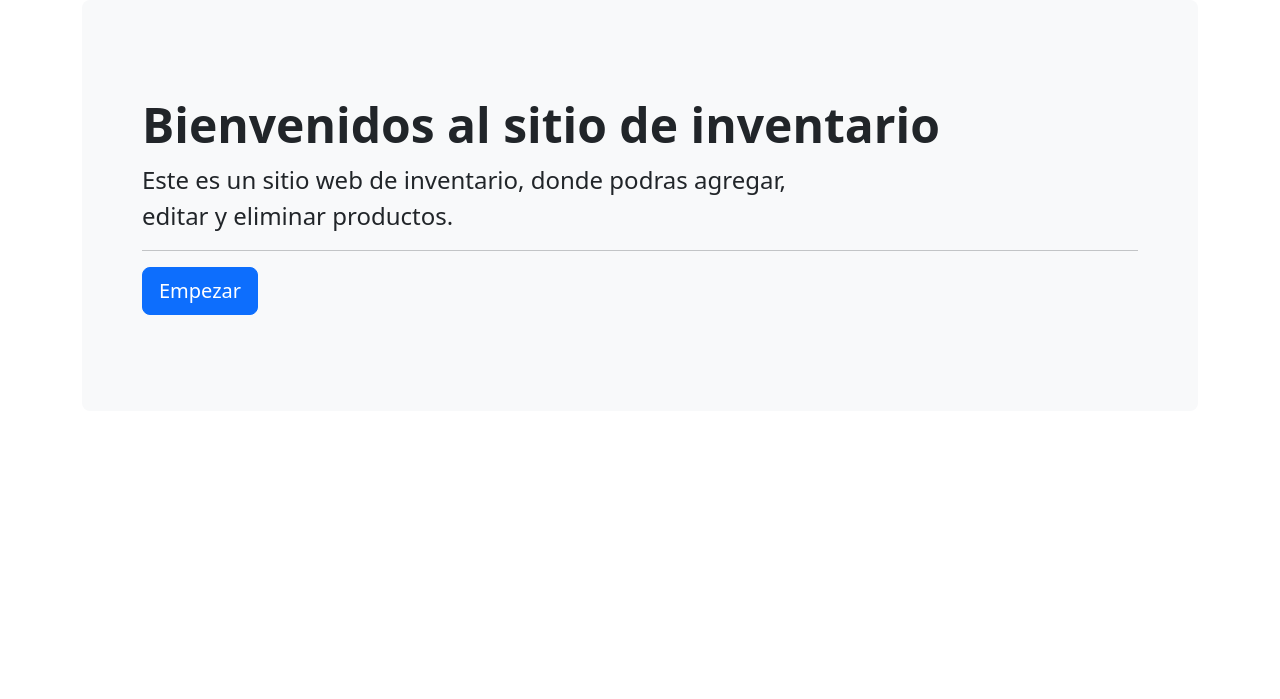
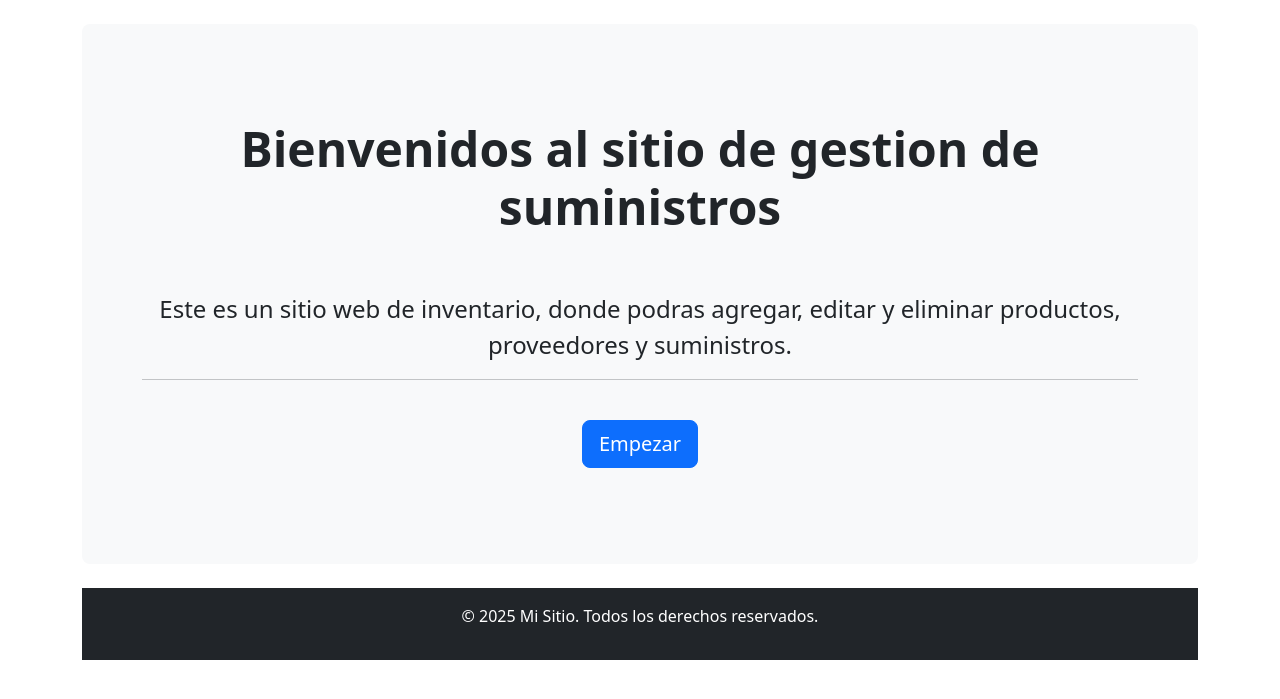
Before and after one commit to SebastianDuarte13/Proyect-Crud-Django, a Django app: page / in a window 1280 px wide. Shown: the part 56-755 px from the top of the page. Run offline with Django 5.2, Linux system fonts and the light colour scheme.

Commit message:
:rocket: finish crud productos :white_check_mark:

```diff
--- a/crud/templates/base.html
+++ b/crud/templates/base.html
@@ -29,6 +29,7 @@
     <div class="container">
         <div class="row">
             <div class="col-12">
+                <br>
                 {% block contenido %} {% endblock %}
             </div>
         </div>
--- a/crud/templates/paginas/inicio.html
+++ b/crud/templates/paginas/inicio.html
@@ -4,17 +4,30 @@
 
 {% block contenido %}
 
-<div class="p-5 mb-4 bg-light rounded-3">
+
+
+
+
+
+
+<div class="p-5 mb-4 bg-light rounded-3 bg-primary  text-center py-5">
     <div class="container-fluid py-5">
-        <h1 class="display-5 fw-bold">Bienvenidos al sitio de inventario</h1>
-        <p class="col-md-8 fs-4">
-            Este es un sitio web de inventario, donde podras agregar, editar y eliminar productos.
+
+        <h1 class="display-5 fw-bold">Bienvenidos al sitio de gestion de suministros</h1>
+        <br><br>
+        <p class=" fs-4">
+            Este es un sitio web de inventario, donde podras agregar, editar y eliminar productos, proveedores y suministros.</p>
             <hr>
-        <button class="btn btn-primary btn-lg" type="button">
+            <br>
+        <a href="{% url 'nosotros' %}"><button class="btn btn-primary btn-lg" type="button"">
             Empezar
-        </button>
+        </button></a>
     </div>
 </div>
 
+<footer class="bg-dark text-white text-center py-3">
+    <p>&copy; 2025 Mi Sitio. Todos los derechos reservados.</p>
+</footer>
+
 
 {% endblock %}
--- a/crud/templates/productos/indexp.html
+++ b/crud/templates/productos/indexp.html
@@ -33,8 +33,9 @@
                         <td>{{ producto.descripcion }}</td>
                         <td>{{ producto.stock }}</td>
                         <td>{{ producto.estado }}</td>
-                        <td><a name="" id="" class="btn btn-info" href="{% url 'editar' %}" role="button">Editar</a>
-                            | <a name="" id="" class="btn btn-danger" href="#" role="button">Borrar</a></td>
+                        <td><a name="" id="" class="btn btn-info" href="{% url 'editar' producto.id %}" role="button">Editar</a>
+                            | <a name="" id="" class="btn btn-danger" href="{% url 'eliminar' producto.id %}" role="button">Borrar</a>
+                           </td>
                     </tr>
                     {% endfor %}
                 </tbody>
--- a/crud/urls.py
+++ b/crud/urls.py
@@ -7,5 +7,7 @@ urlpatterns = [
     path('productos/', views.productos, name='productos'),
     path('productos/crear', views.crear, name='crear'),
     path('productos/editar', views.editar, name='editar'),
+    path('productos/eliminar/<int:id>', views.eliminar, name='eliminar'),
+    path('productos/editar/<int:id>/', views.editar, name='editar'),
 
 ]
--- a/crud/views.py
+++ b/crud/views.py
@@ -1,7 +1,7 @@
 from django.shortcuts import render, redirect
 from django.http import HttpResponse
 from .models import Producto
-from .form import ProductoForm
+from .form import ProductoForm, ProductoFormeditar
 
 # Create your views here.
 
@@ -18,5 +18,14 @@ def crear(request):
         formulario.save()
         return redirect('productos')
     return render(request, 'productos/crear.html', {'formulario': formulario})
-def editar(request):
-    return render(request, 'productos/editar.html')
+def editar(request, id):
+    producto = Producto.objects.get(id=id)
+    formulario = ProductoFormeditar(request.POST or None, request.FILES or None, instance=producto)
+    if formulario.is_valid() and request.POST:
+        formulario.save()
+        return redirect('productos')
+    return render(request, 'productos/editar.html', {'formulario': formulario})
+def eliminar(request, id):
+    producto = Producto.objects.get(id=id)
+    producto.delete()
+    return redirect('productos')
```
Also changed, not shown: crud/form.py (+7 -0 lines), crud/templates/productos/form.html (+11 -1 lines).
